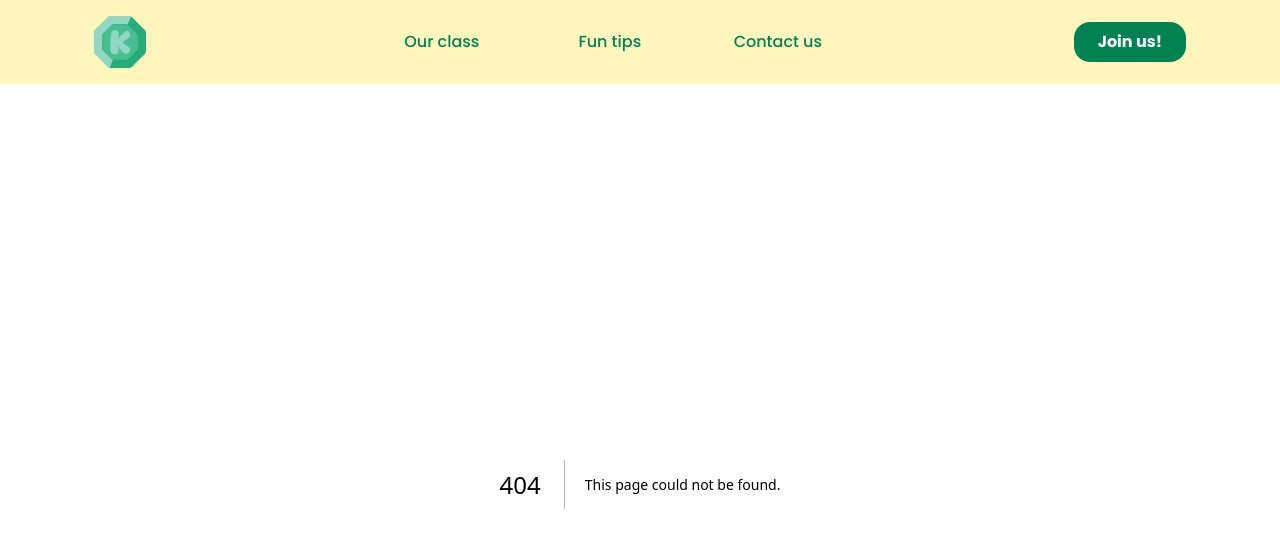
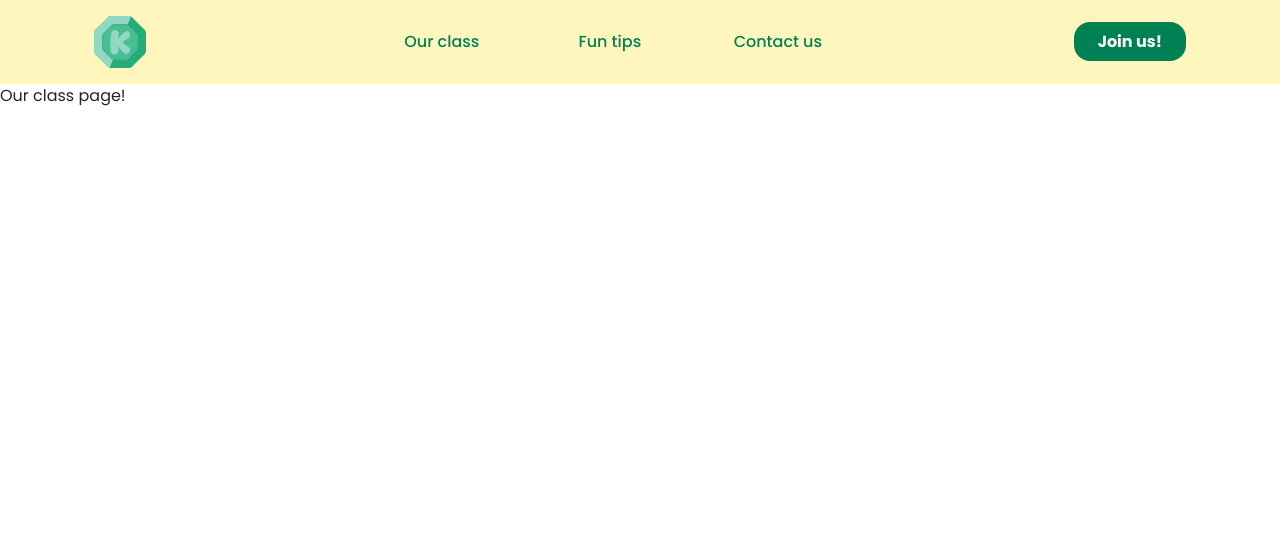
Before and after one commit to codingkids-admin/codingkids-app, a Next.js app: page /our-class in a window 1280 px wide. Before the commit this address had no page. Shown: the top 548 px of the page. Built offline with nearby package versions, Linux system fonts and the light colour scheme.

Commit message:
Add functionality to navbar and fix UI issues

```diff
--- a/src/app/globals.scss
+++ b/src/app/globals.scss
@@ -15,11 +15,10 @@
   border-radius: 1rem;
   transform: scale(1);
   transition: all 0.1s ease;
-  font-size: map-get($map: v.$font-sizes, $key: p-sm);
+  font-size: map-get($map: v.$font-sizes, $key: p-lg);
 
   @include breakpoint(md) {
     padding: 0.5rem 1.5rem;
-    font-size: map-get($map: v.$font-sizes, $key: p-lg);
   }
 }
 
--- a/src/app/layout.jsx
+++ b/src/app/layout.jsx
@@ -19,7 +19,7 @@ export default function RootLayout({ children }) {
     <html lang="en">
       <body className={`${poppins.className}`}>
         <Navbar />
-        {children}
+        <main>{children}</main>
       </body>
     </html>
   );
--- /dev/null
+++ b/src/app/our-class/page.jsx
@@ -0,0 +1,9 @@
+import React from 'react'
+
+const OurClassPage = () => {
+  return (
+    <div>Our class page!</div>
+  )
+}
+
+export default OurClassPage
--- a/src/components/navbar/Navbar.jsx
+++ b/src/components/navbar/Navbar.jsx
@@ -8,6 +8,7 @@ import useResponsive from "@/utilities/useResponsive";
 import MenuIcon from "@mui/icons-material/Menu";
 import Image from "next/image";
 import Loading from "../common/Loading";
+import sendWhatsapp from "@/utilities/sendWhatsapp";
 
 const Navbar = () => {
   const isMobile = useResponsive("sm");
@@ -35,7 +36,13 @@ const Navbar = () => {
   }, []);
 
   return (
-    <nav className={`${styles.container} position-relative px-0`}>
+    <nav
+      className={`${styles.container} ${
+        state.isNavbarOpen
+          ? styles.nav_container_open
+          : styles.nav_container_close
+      } px-0`}
+    >
       {isLoading && <Loading />}
       <div
         className={`${isLoading && "d-none"} ${
@@ -64,7 +71,7 @@ const Navbar = () => {
             isMobile && !state.isNavbarOpen
               ? styles.nav_link_close
               : styles.nav_link_open
-          } m-0 d-flex flex-column flex-lg-row flex-md-row gap-2 gap-lg-5 align-items-center list-unstyled`}
+          } pb-4 pb-md-0 m-0 d-flex flex-column flex-lg-row flex-md-row gap-2 gap-lg-5 align-items-center list-unstyled`}
         >
           {links.map(({ href, title }, index) => (
             <Navlink
@@ -76,16 +83,33 @@ const Navbar = () => {
               title={title}
             />
           ))}
+          {isMobile && (
+            <a
+              href={sendWhatsapp("hellow")}
+              target="_blank"
+              onClick={() => {
+                setState({ isNavbarOpen: !state.isNavbarOpen });
+              }}
+              className={`${styles.nav_btn_primary} text-decoration-none btn-primary`}
+            >
+              Join us!
+            </a>
+          )}
         </ul>
         <div className={`${styles.nav_actions_container}`}>
-          <button
-            onClick={() => {
-              setState({ isNavbarOpen: !state.isNavbarOpen });
+          <a
+            href={isMobile ? "/" : sendWhatsapp("Testing")}
+            target="_blank"
+            onClick={(ev) => {
+              if (isMobile) {
+                ev.preventDefault();
+                setState({ isNavbarOpen: !state.isNavbarOpen });
+              }
             }}
-            className={`${styles.nav_btn_primary} btn-primary`}
+            className={`${styles.nav_btn_primary} text-decoration-none btn-primary`}
           >
             {isMobile ? <MenuIcon /> : "Join us!"}
-          </button>
+          </a>
         </div>
       </div>
     </nav>
--- a/src/components/navbar/Navbar.module.scss
+++ b/src/components/navbar/Navbar.module.scss
@@ -3,6 +3,19 @@
 
 .container {
   background-color: v.$secondary-color;
+  height: 5rem;
+  transition: all 0.15s ease-in-out;
+  @include breakpoint(md) {
+    height: fit-content;
+  }
+}
+
+.nav_container_close {
+  transition-delay: 0.15s;
+}
+
+.nav_container_open {
+  height: 18.5rem;
 }
 
 .nav_body {
@@ -46,29 +59,28 @@
   }
 }
 
-.nav_link_close {
-  transform: translateY(-100%);
-  transition: all 0.25s ease-in-out;
-}
-
-.nav_link_open {
-  transform: translateY(0);
-  transition: all 0.25s ease-in-out;
-}
-
 .nav_link_container {
-  background-color: v.$secondary-color;
+  position: absolute;
   width: 100%;
   left: 0;
   top: 5rem;
-  z-index: -1;
-  position: absolute;
+  transition: all 0.15s ease-in-out;
 
   @include breakpoint(md) {
     width: fit-content;
+    background-color: v.$secondary-color;
     background-color: transparent;
     top: 0;
     z-index: 0;
     position: relative;
   }
 }
+
+.nav_link_close {
+  opacity: 0;
+}
+
+.nav_link_open {
+  opacity: 1;
+  transition-delay: 0.2s;
+}
--- /dev/null
+++ b/src/utilities/sendWhatsapp.js
@@ -0,0 +1,6 @@
+const defaultValue = "+6282124111645";
+function sendWhatsapp(text, phoneNumber = defaultValue) {
+  return `https://wa.me/${phoneNumber}?text=${encodeURI(text)}`;
+}
+
+export default sendWhatsapp;
```
Also changed, not shown: src/app/contact-us/page.jsx (added, +9 -0 lines), src/app/fun-tips/page.jsx (added, +9 -0 lines).
